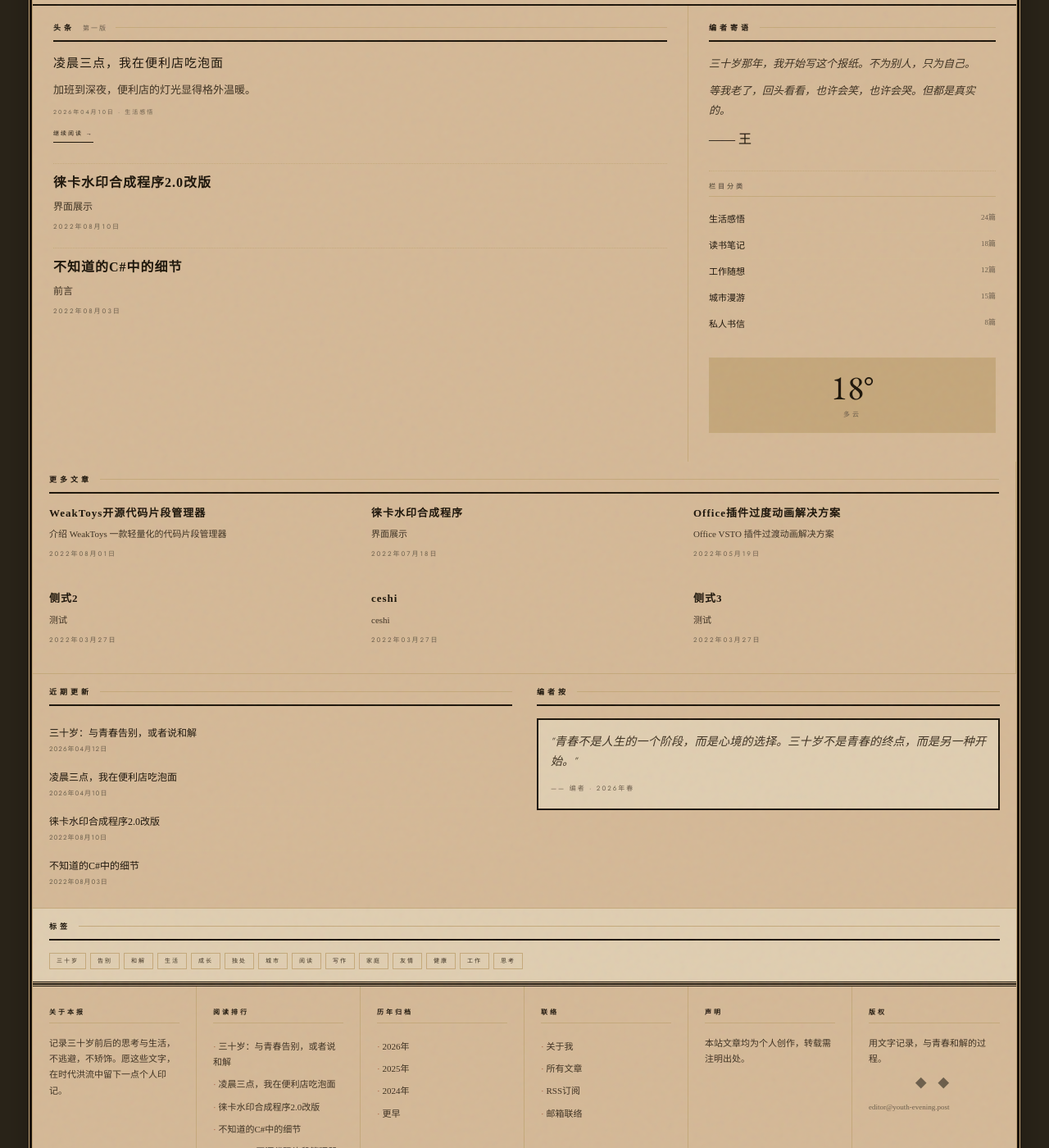
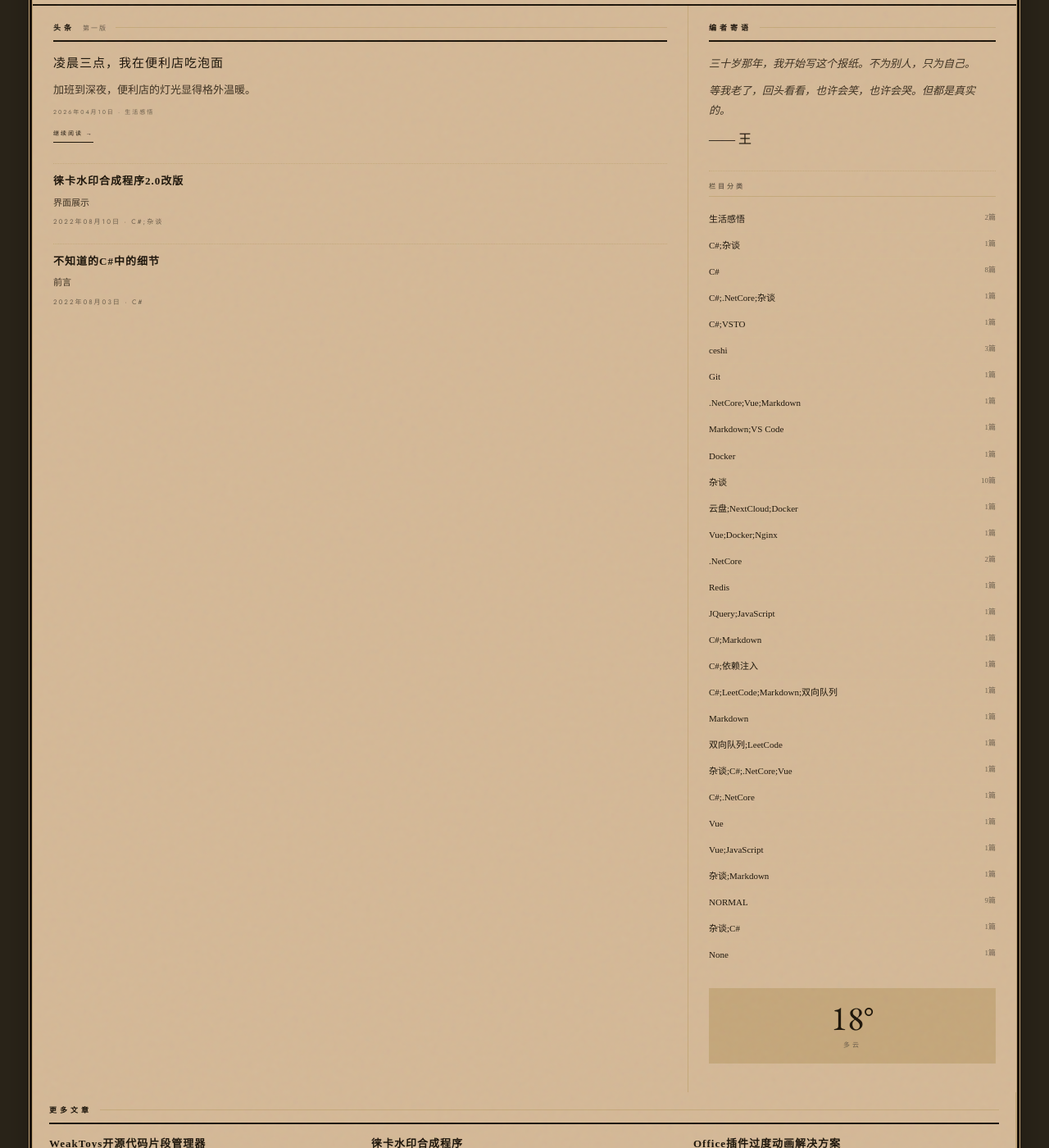
Before and after one commit to 3egirlsdream/home, a Jekyll site: the page built from index.html, in a window 1280 px wide and 1400 px high, scrolled down 590 px. Shown: the whole window at 82% size. Built offline with Jekyll 4.4.1, drawn with Linux system fonts in a browser that asks for light colours; some web fonts are replaced; some of the changed text lies outside the part shown.

Commit message:
Convert index.html to Jekyll template with dynamic post rendering
Replace static hardcoded HTML with Jekyll liquid templates that
pull posts from _posts/ directory. All article links now use
{{ post.url }} for proper navigation. Add excerpt_separator to
config and style improvements to posts archive page.

Co-Authored-By: Claude Opus 4.6 <noreply@anthropic.com>

```diff
--- a/_config.yml
+++ b/_config.yml
@@ -15,6 +15,8 @@ kramdown:
 sass:
   style: compressed
 
+excerpt_separator: "\n\n"
+
 collections:
   posts:
     title: Posts
--- a/index.html
+++ b/index.html
@@ -1,48 +1,60 @@
 ---
 layout: default
-title: 首页
 ---
 
 <!-- TICKER -->
 <div class="ticker">
   <div class="ticker-item"><strong>天气</strong> 多云 18°C</div>
-      <div class="ticker-item"><strong>天气</strong> 适宜出行</div>
-      <div class="ticker-item"><strong>本版文章</strong> 共{{ site.posts | size }}篇</div>
-      <div class="ticker-item"><strong>阅读时间</strong> 约{{ site.posts | size | times: 5 }}分钟</div>
-      <div class="ticker-item"><strong>编辑手记</strong> 三十岁的门槛</div>
+  <div class="ticker-item"><strong>本版文章</strong> 共{{ site.posts.size }}篇</div>
+  <div class="ticker-item"><strong>最新文章</strong> {{ site.posts.first.title | truncate: 12 }}</div>
 </div>
 
 <!-- MAIN CONTENT -->
 <div class="content">
+  {% assign latest = site.posts.first %}
+  {% if latest %}
   <!-- BANNER HEADLINE -->
-      {% assign latest = site.posts | first %}
   <div class="banner-headline">
     <h1><a href="{{ latest.url }}">{{ latest.title }}</a></h1>
-        <p class="summary">{{ latest.excerpt | strip_html | truncate: 150 }}</p>
-        <div class="meta">{{ latest.date | date: "%Y年%m月%d日" }} · {{ latest.category }}</div>
+    {% if latest.excerpt %}
+    <p class="summary">{{ latest.excerpt | strip_html | truncate: 200 }}</p>
+    {% endif %}
+    <div class="meta">{{ latest.date | date: "%Y年%m月%d日" }}{% if latest.category %} · {{ latest.category }}{% endif %}</div>
     <a href="{{ latest.url }}" class="read-more">阅读全文</a>
   </div>
+  {% endif %}
 
-      <!-- MAIN STORY - 4 cols -->
+  <!-- MAIN STORIES - 4 cols -->
   <div class="col-4 col-border-right padding">
     <div class="section-header">
       <h2>头条</h2>
       <span class="page-num">第一版</span>
     </div>
 
-        {% for post in site.posts offset:1 limit:3 %}
-        <article class="story{% if forloop.first %} story-drop{% endif %}">
+    {% for post in site.posts offset:1 limit:1 %}
+    <article class="story story-drop">
       <h3><a href="{{ post.url }}">{{ post.title }}</a></h3>
-          {% if forloop.first %}
-          <p class="summary">{{ post.excerpt | strip_html | truncate: 100 }}</p>
-          <div class="meta">{{ post.date | date: "%Y年%m月%d日" }} · {{ post.category }}</div>
+      {% if post.excerpt %}
+      <p class="summary">{{ post.excerpt | strip_html | truncate: 150 }}</p>
+      {% endif %}
+      <div class="meta">{{ post.date | date: "%Y年%m月%d日" }}{% if post.category %} · {{ post.category }}{% endif %}</div>
       <a href="{{ post.url }}" class="read-link">继续阅读 →</a>
-          {% else %}
+    </article>
+    {% endfor %}
+
+    <div class="rule-dotted"></div>
+
+    {% for post in site.posts offset:2 limit:2 %}
+    <article class="story story-sm">
+      <h3><a href="{{ post.url }}">{{ post.title }}</a></h3>
+      {% if post.excerpt %}
       <p>{{ post.excerpt | strip_html | truncate: 80 }}</p>
-          <div class="meta">{{ post.date | date: "%Y年%m月%d日" }}</div>
       {% endif %}
+      <div class="meta">{{ post.date | date: "%Y年%m月%d日" }}{% if post.category %} · {{ post.category }}{% endif %}</div>
     </article>
-        {% unless forloop.last %}<div class="rule-dotted"></div>{% endunless %}
+    {% unless forloop.last %}
+    <div class="rule-dotted"></div>
+    {% endunless %}
     {% endfor %}
   </div>
 
@@ -65,11 +77,12 @@ title: 首页
     <div class="sidebar-block">
       <h4>栏目分类</h4>
       <ul class="cat-list">
-            <li><a href="#">生活感悟</a><span>24篇</span></li>
-            <li><a href="#">读书笔记</a><span>18篇</span></li>
-            <li><a href="#">工作随想</a><span>12篇</span></li>
-            <li><a href="#">城市漫游</a><span>15篇</span></li>
-            <li><a href="#">私人书信</a><span>8篇</span></li>
+        {% assign categories = site.posts | map: "category" | uniq %}
+        {% for cat in categories %}
+        {% unless cat == empty %}
+        <li><a href="#">{{ cat }}</a><span>{{ site.posts | where: "category", cat | size }}篇</span></li>
+        {% endunless %}
+        {% endfor %}
       </ul>
     </div>
 
@@ -79,7 +92,7 @@ title: 首页
     </div>
   </div>
 
-      <!-- CONTINUED STORIES - 6 cols -->
+  <!-- MORE ARTICLES - 6 cols -->
   <div class="col-6 col-border-right padding-sm">
     <div class="section-header">
       <h2>更多文章</h2>
@@ -89,8 +102,10 @@ title: 首页
       {% for post in site.posts offset:4 limit:6 %}
       <article class="story story-sm">
         <h3><a href="{{ post.url }}">{{ post.title }}</a></h3>
-            <p>{{ post.excerpt | strip_html | truncate: 50 }}</p>
-            <div class="meta">{{ post.date | date: "%Y年%m月%d日" }}</div>
+        {% if post.excerpt %}
+        <p>{{ post.excerpt | strip_html | truncate: 60 }}</p>
+        {% endif %}
+        <div class="meta">{{ post.date | date: "%Y年%m月%d日" }}{% if post.category %} · {{ post.category }}{% endif %}</div>
       </article>
       {% endfor %}
     </div>
@@ -103,7 +118,7 @@ title: 首页
         <div class="section-header">
           <h2>近期更新</h2>
         </div>
-            {% for post in site.posts limit:4 %}
+        {% for post in site.posts limit:6 %}
         <div class="recent-item">
           <h5><a href="{{ post.url }}">{{ post.title }}</a></h5>
           <div class="date">{{ post.date | date: "%Y年%m月%d日" }}</div>
@@ -129,20 +144,12 @@ title: 首页
       <h2>标签</h2>
     </div>
     <div class="tag-list">
-          <a href="#" class="tag">三十岁</a>
-          <a href="#" class="tag">告别</a>
-          <a href="#" class="tag">和解</a>
-          <a href="#" class="tag">生活</a>
-          <a href="#" class="tag">成长</a>
-          <a href="#" class="tag">独处</a>
-          <a href="#" class="tag">城市</a>
-          <a href="#" class="tag">阅读</a>
-          <a href="#" class="tag">写作</a>
-          <a href="#" class="tag">家庭</a>
-          <a href="#" class="tag">友情</a>
-          <a href="#" class="tag">健康</a>
-          <a href="#" class="tag">工作</a>
-          <a href="#" class="tag">思考</a>
+      {% assign all_tags = site.posts | map: "tags" | join: "," | split: "," | uniq %}
+      {% for tag in all_tags %}
+      {% unless tag == empty %}
+      <a href="#" class="tag">{{ tag }}</a>
+      {% endunless %}
+      {% endfor %}
     </div>
   </div>
 </div>
@@ -157,26 +164,25 @@ title: 首页
     <h4>阅读排行</h4>
     <ul>
       {% for post in site.posts limit:5 %}
-          <li>{{ post.title }}</li>
+      <li><a href="{{ post.url }}">{{ post.title }}</a></li>
       {% endfor %}
     </ul>
   </div>
   <div class="bottom-col">
     <h4>历年归档</h4>
     <ul>
-          <li>2026年</li>
-          <li>2025年</li>
-          <li>2024年</li>
-          <li>更早</li>
+      {% assign years = site.posts | map: "date" | map: "%Y" | uniq %}
+      {% for year in years %}
+      <li>{{ year }}年</li>
+      {% endfor %}
     </ul>
   </div>
   <div class="bottom-col">
     <h4>联络</h4>
     <ul>
-          <li>关于我</li>
-          <li>所有文章</li>
-          <li>RSS订阅</li>
-          <li>邮箱联络</li>
+      <li><a href="{{ site.baseurl }}/about.html">关于我</a></li>
+      <li><a href="{{ site.baseurl }}/posts.html">所有文章</a></li>
+      <li><a href="{{ site.baseurl }}/feed.xml">RSS订阅</a></li>
     </ul>
   </div>
   <div class="bottom-col">
```
Also changed, not shown: posts.html (+13 -0 lines). Lines whose indentation alone changed are shown as unchanged.
